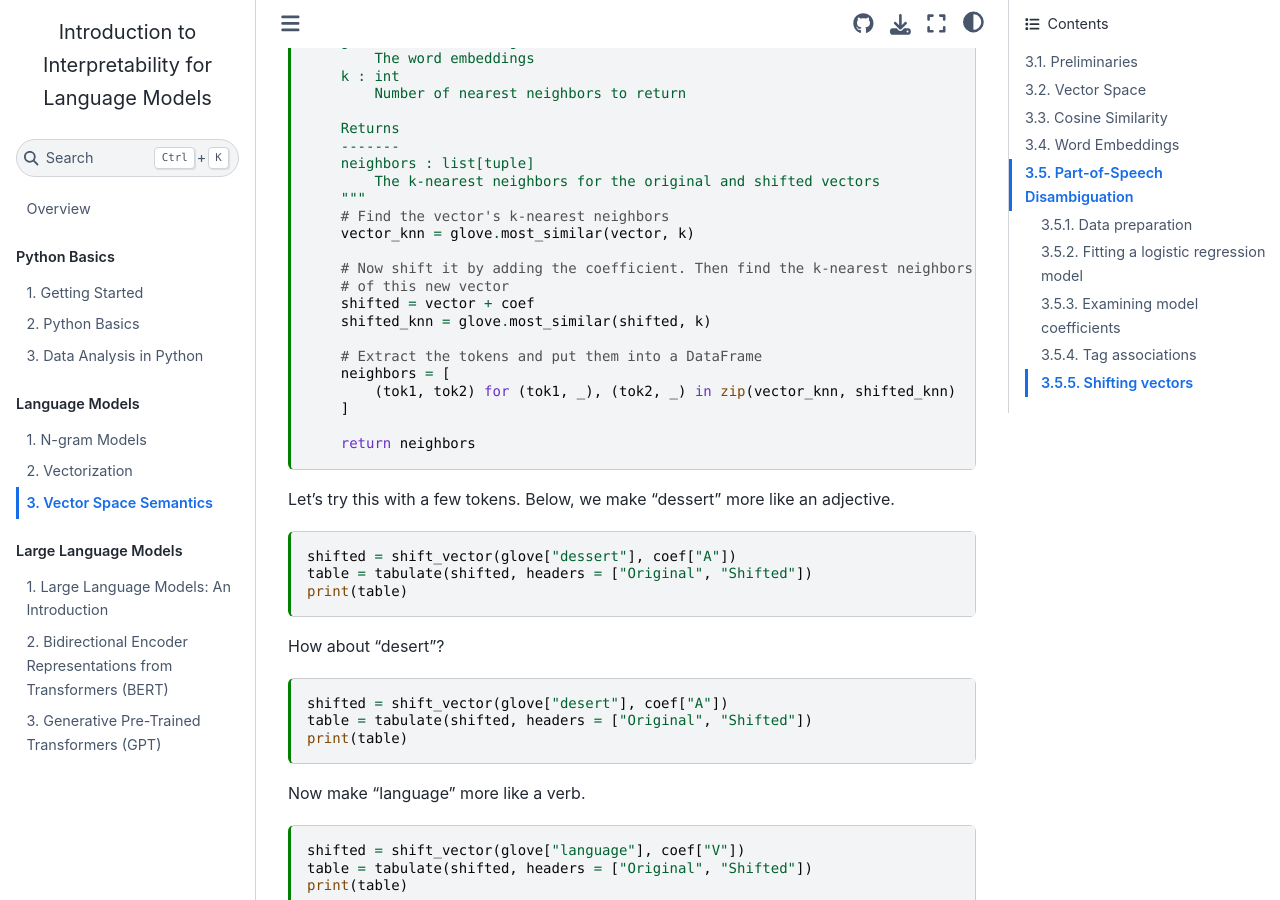
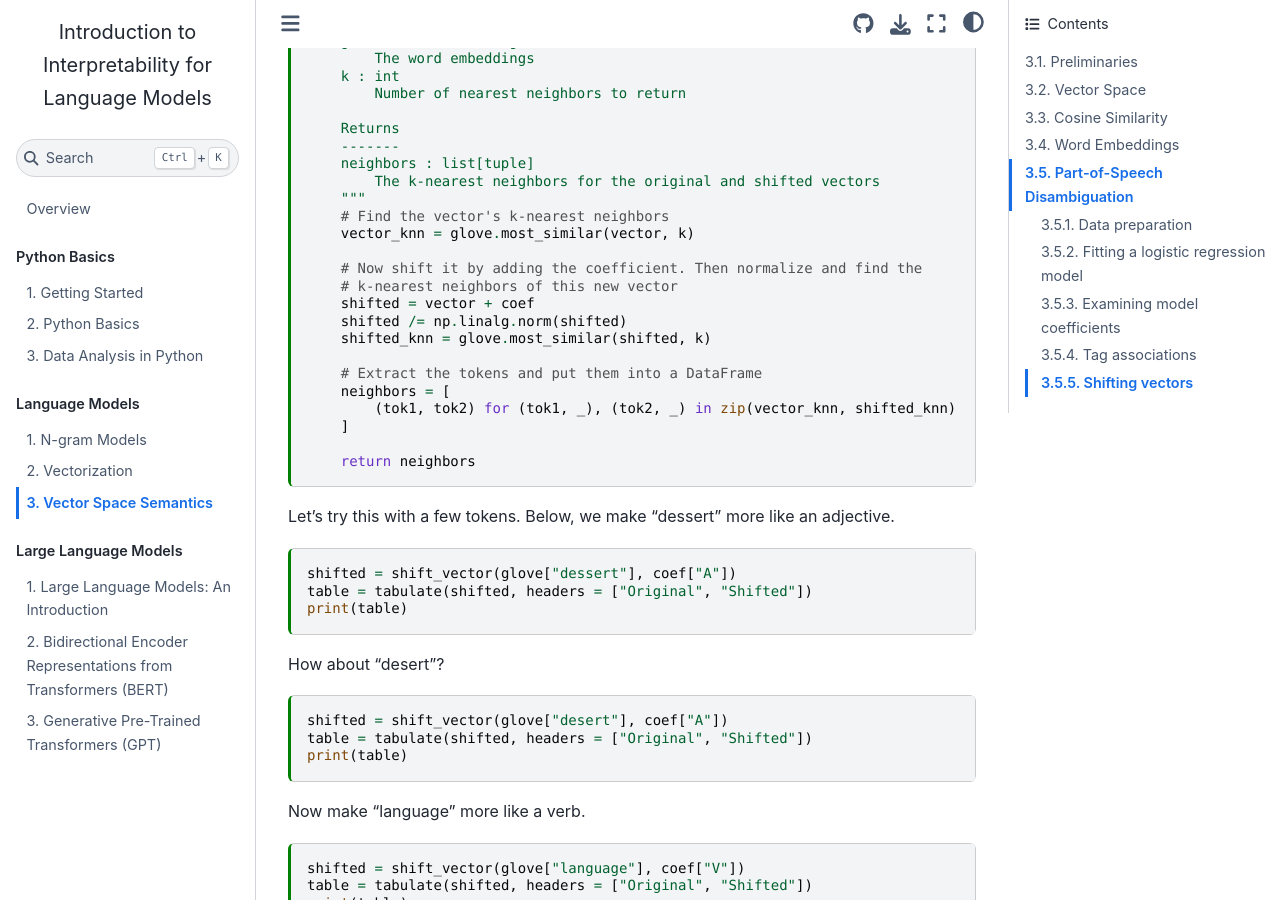
Before and after one commit to t-shoemaker/2024_dtl_lm-interpretability, a Jupyter Book: the page built from chapters/06_vector-spaces.md, in a window 1280 px wide and 900 px high, scrolled down 21781 px. Built offline with Jupyter Book 1.0.4 settings and Sphinx 7.4.7 and the Sphinx Book theme 1.1.4, drawn with Linux system fonts in a browser that asks for light colours.

Commit message:
Vector shifting uses normalization

```diff
--- a/chapters/06_vector-spaces.md
+++ b/chapters/06_vector-spaces.md
@@ -1315,9 +1315,10 @@ def shift_vector(vector, coef, glove = glove, k = 25):
     # Find the vector's k-nearest neighbors
     vector_knn = glove.most_similar(vector, k)
 
-    # Now shift it by adding the coefficient. Then find the k-nearest neighbors
-    # of this new vector
+    # Now shift it by adding the coefficient. Then normalize and find the
+    # k-nearest neighbors of this new vector
     shifted = vector + coef
+    shifted /= np.linalg.norm(shifted)
     shifted_knn = glove.most_similar(shifted, k)
 
     # Extract the tokens and put them into a DataFrame
```
